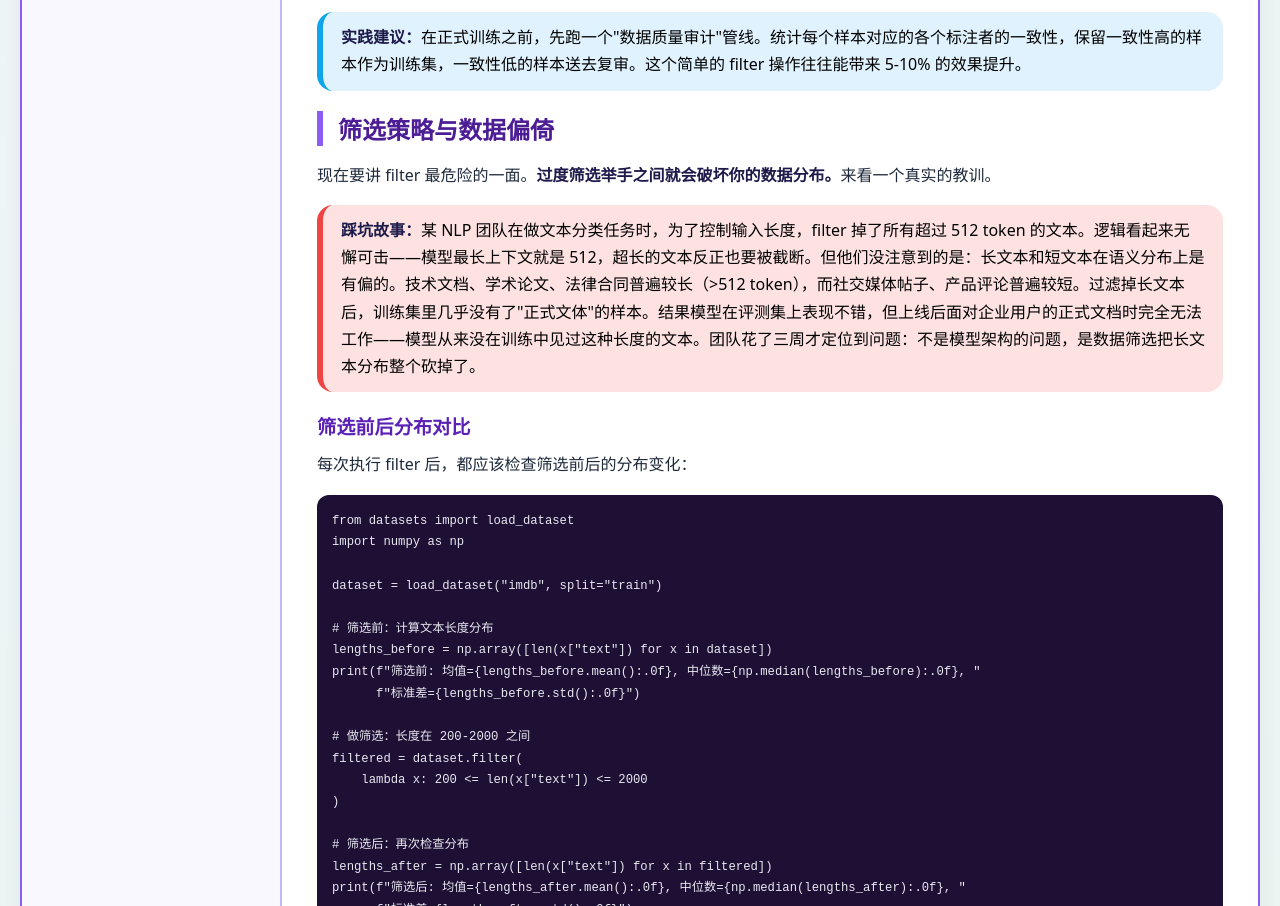
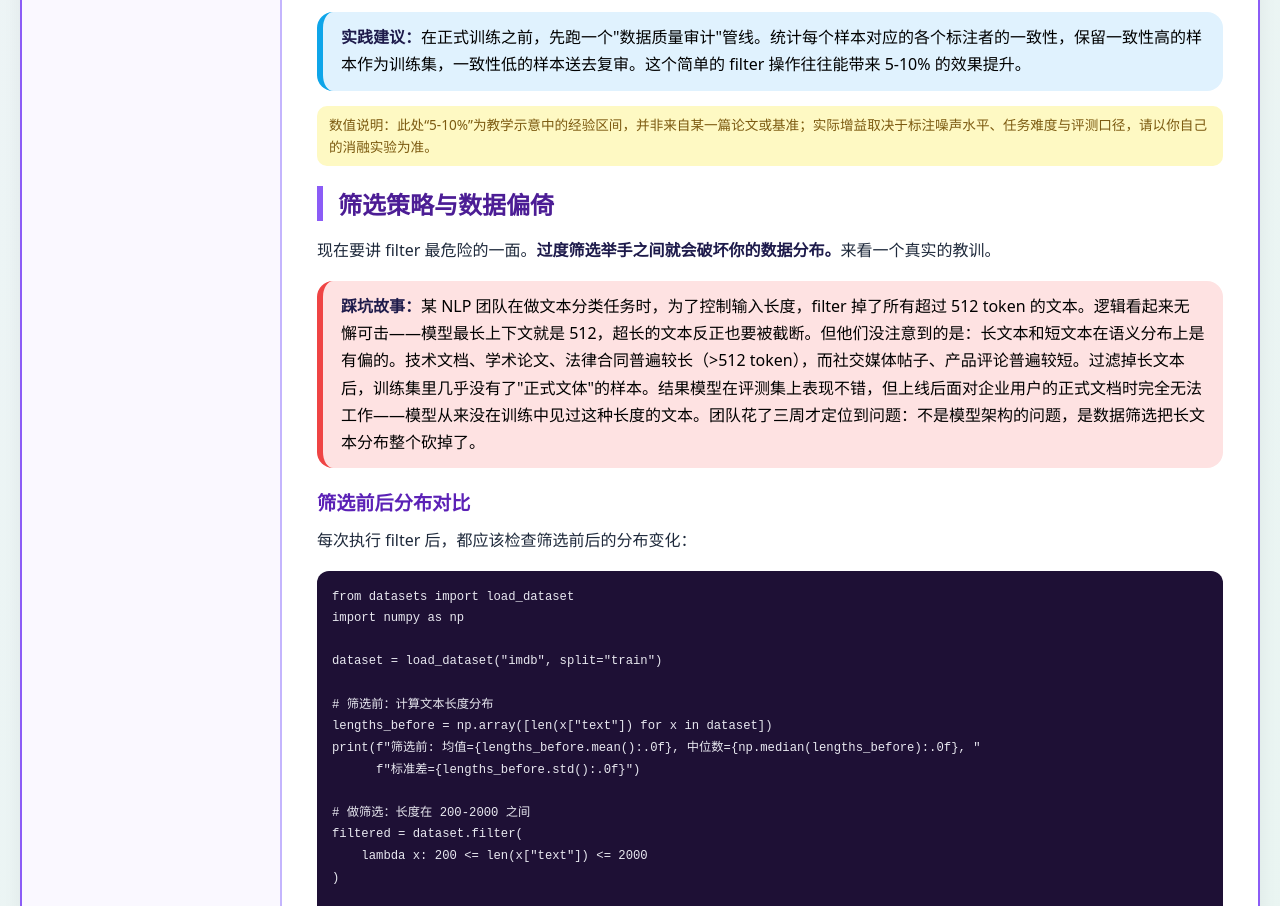
Before and after one commit to 1998x-stack/dataset-analysis-tutorial, a plain HTML site: page 09.html in a window 1280 px wide. Shown: the part 6035-6941 px from the top of the page. Drawn offline with Linux system fonts and the light colour scheme.

Commit message:
docs(09): 为 filter 质量审计的经验增益区间补充教学示意标注

```diff
--- a/09.html
+++ b/09.html
@@ -350,6 +350,7 @@ def check_annotator_agreement(example):
         <div class="tip">
             <strong>实践建议：</strong>在正式训练之前，先跑一个"数据质量审计"管线。统计每个样本对应的各个标注者的一致性，保留一致性高的样本作为训练集，一致性低的样本送去复审。这个简单的 filter 操作往往能带来 5-10% 的效果提升。
         </div>
+        <p class="caveat">数值说明：此处“5-10%”为教学示意中的经验区间，并非来自某一篇论文或基准；实际增益取决于标注噪声水平、任务难度与评测口径，请以你自己的消融实验为准。</p>
 
         <h2>筛选策略与数据偏倚</h2>
 
```
